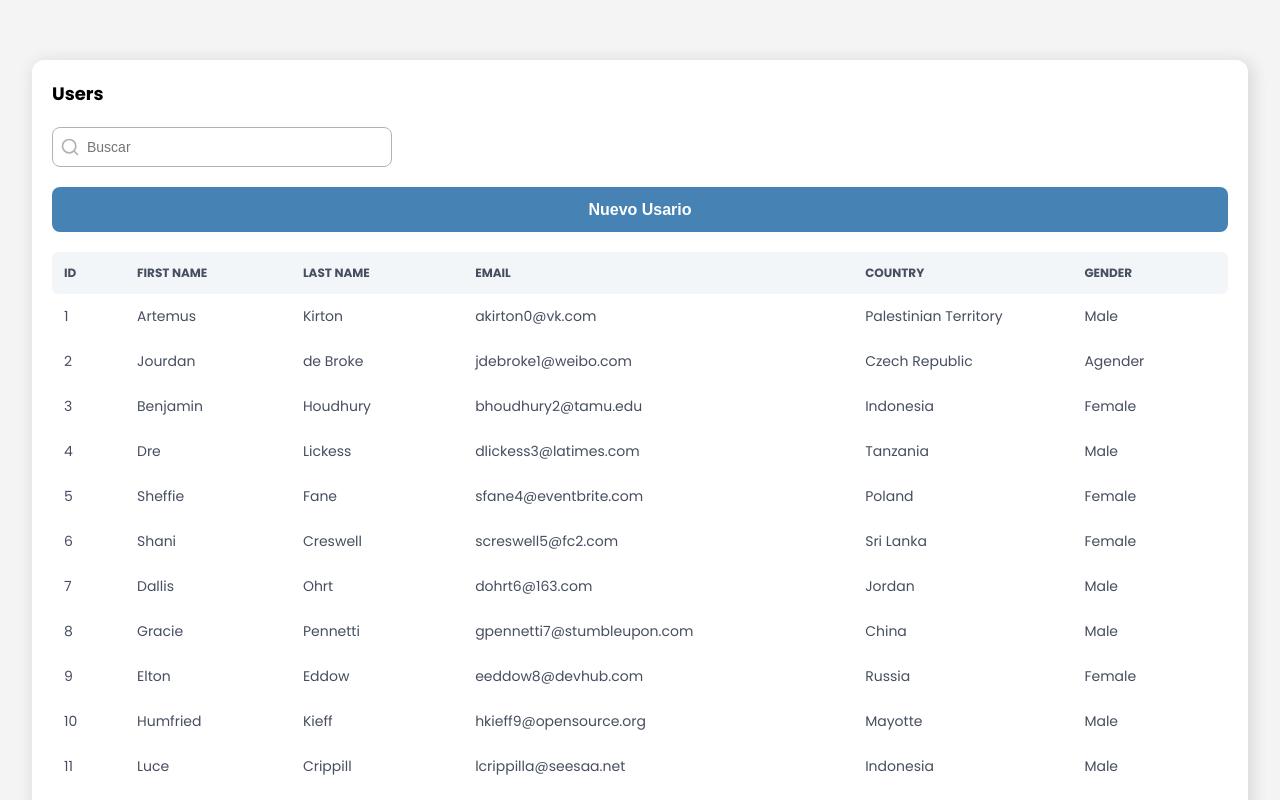
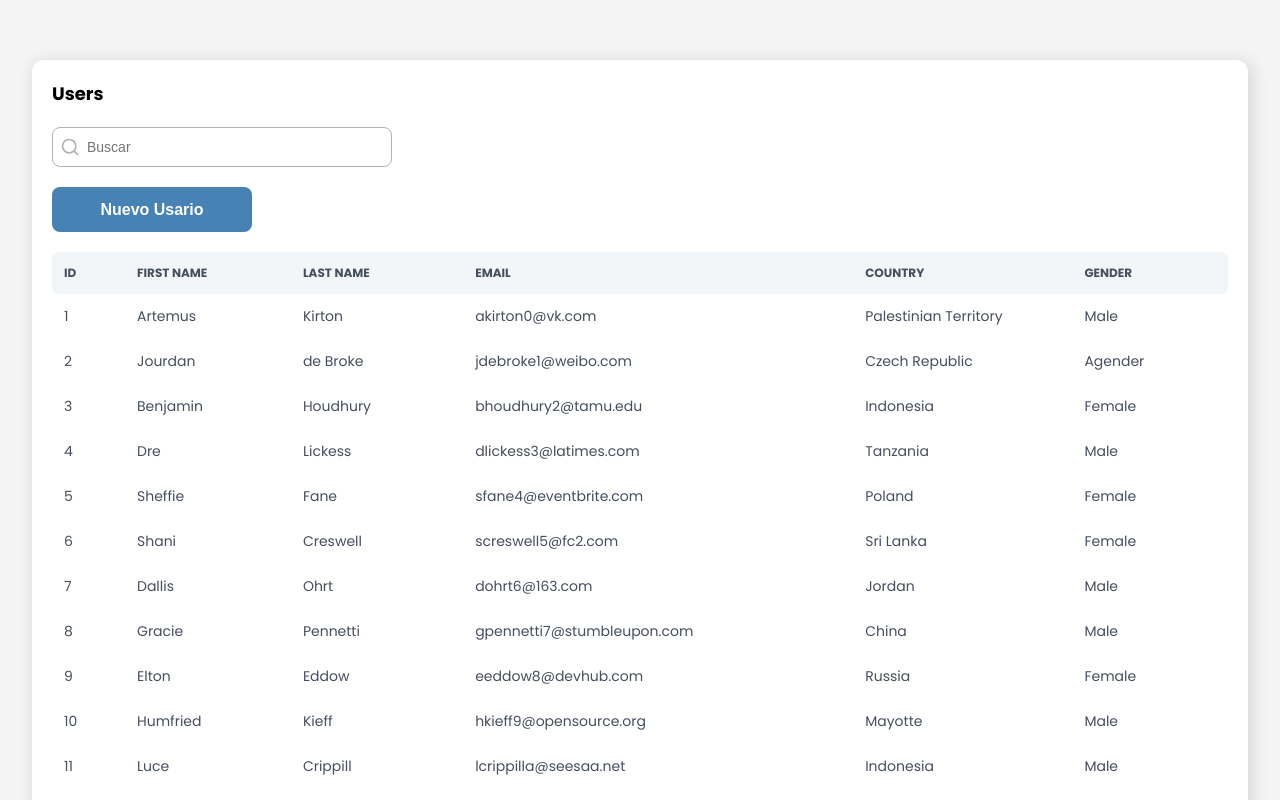
Before and after one commit to robertramosastudillo/user-crud, a React (Create React App) app: page / in a window 1280 px wide. Shown: the top 800 px of the page. Built offline with nearby package versions, Linux system fonts and the light colour scheme.

Commit message:
adding media query

```diff
--- a/src/components/Button/Button.style.ts
+++ b/src/components/Button/Button.style.ts
@@ -1,5 +1,5 @@
 import styled from "styled-components";
-// import { device } from "../../device"
+import { device } from "../../device"
 // import { FiSearch } from "react-icons/fi";
 
 export const ButtonStyle = styled.button`
@@ -17,8 +17,11 @@ export const ButtonStyle = styled.button`
   margin: 0 0 2rem 0;
 
   &:hover {
-    background-color: darken(#FF5151, 4);
-    box-shadow: 0px 0px 16px darken(#FF5151, 4);
+    background-color: darken(#ff5151, 4);
+    box-shadow: 0px 0px 16px darken(#ff5151, 4);
   }
 
+  @media ${device.tablet} {
+    width: 20rem;
+  }
 `;
```
